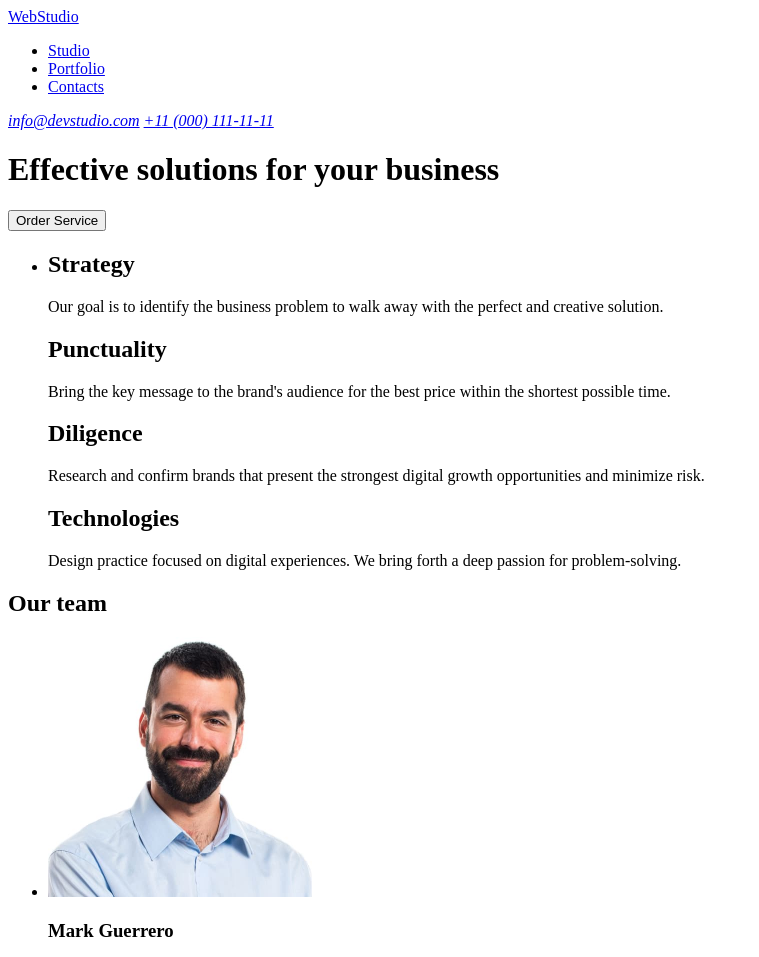
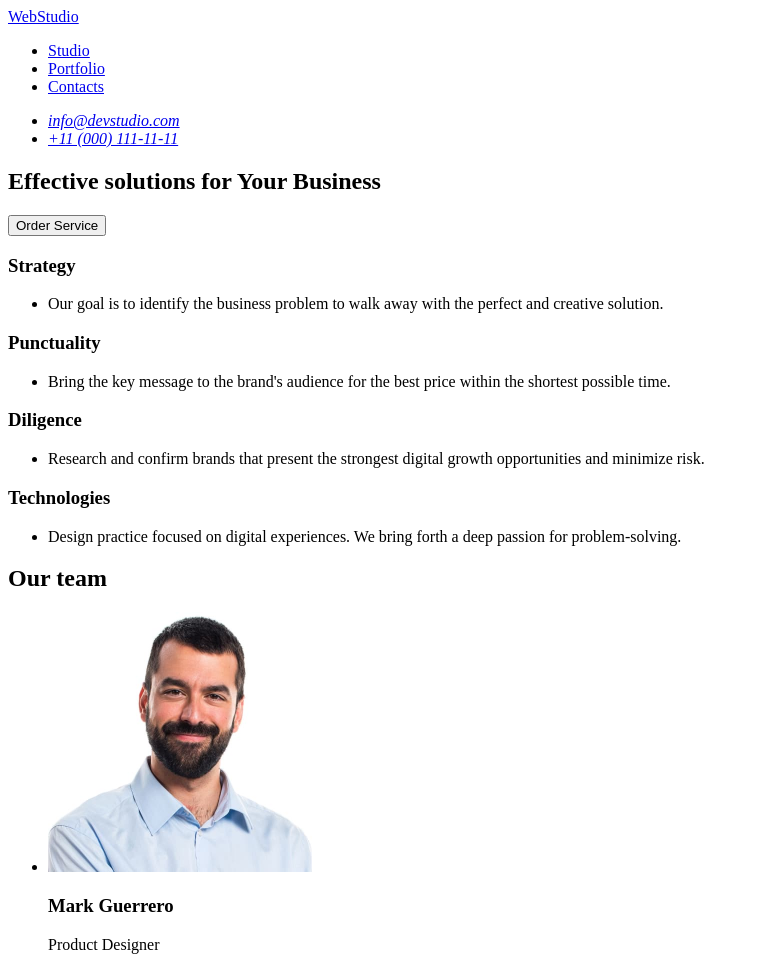
Before and after one commit to Evgeniya-Tishakova/goit-markup-hw-01, a plain HTML site: page index.html in a window 1280 px wide. Shown: the top 957 px of the page, without its empty margins (0-759 px from the left). Drawn offline with Linux system fonts and the light colour scheme.

Commit message:
add index file

```diff
--- a/index.html
+++ b/index.html
@@ -20,44 +20,69 @@
             </ul>
         </nav>
         <address>
-            <a href="mailto:info@devstudio.com">info@devstudio.com</a>
-            <a href="tel:+11(000)111-11-11">+11 (000) 111-11-11</a>
+            <ul>
+                <li>
+                    <a href="mailto:info@devstudio.com">info@devstudio.com</a>
+                </li>
+                <li>
+                    <a href="tel:+110001111111">+11 (000) 111-11-11</a>
+                </li>
+            </ul>
+
         </address>
     </header>
 
     <main>
-        <h1>Effective solutions for your business</h1>
-        <button type="button">Order Service</button>
+        <section>
+            <h1>Effective solutions for Your Business</h1>
+            <button type="button">Order Service</button>
+        </section>
+        <section>
 
-        <section>
+            <h3>Strategy</h3>
             <ul>
                 <li>
-                    <h2>Strategy</h2>
                     <p>
                         Our goal is to identify the business
                         problem to walk away with the perfect and creative solution.
                     </p>
+                </li>
+            </ul>
+            <h3>Punctuality</h3>
 
-                    <h2>Punctuality</h2>
+            <ul>
+                <li>
                     <p>
                         Bring the key message to the brand's audience for the best price within the shortest
                         possible
                         time.
                     </p>
+                </li>
+            </ul>
 
-                    <h2>Diligence</h2>
+
+            <h3>Diligence</h3>
+            <ul>
+                <li>
                     <p>
                         Research and confirm brands that present the strongest digital growth opportunities and
                         minimize risk.
                     </p>
+                </li>
+            </ul>
 
-                    <h2>Technologies</h2>
+            <h3>Technologies</h3>
+            <ul>
+                <li>
                     <p>
                         Design practice focused on digital experiences. We bring forth a deep passion for
                         problem-solving.
                     </p>
                 </li>
             </ul>
+
+
+
         </section>
 
         <section>
```
